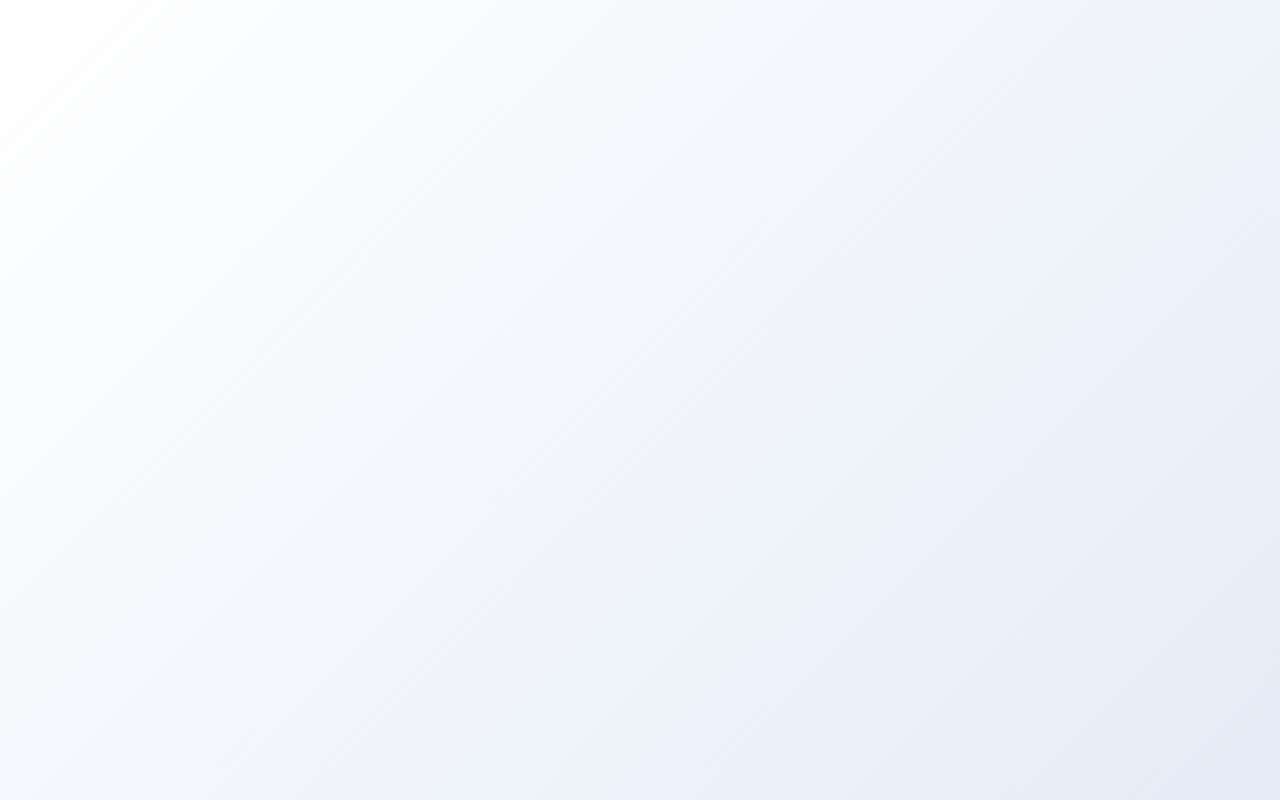
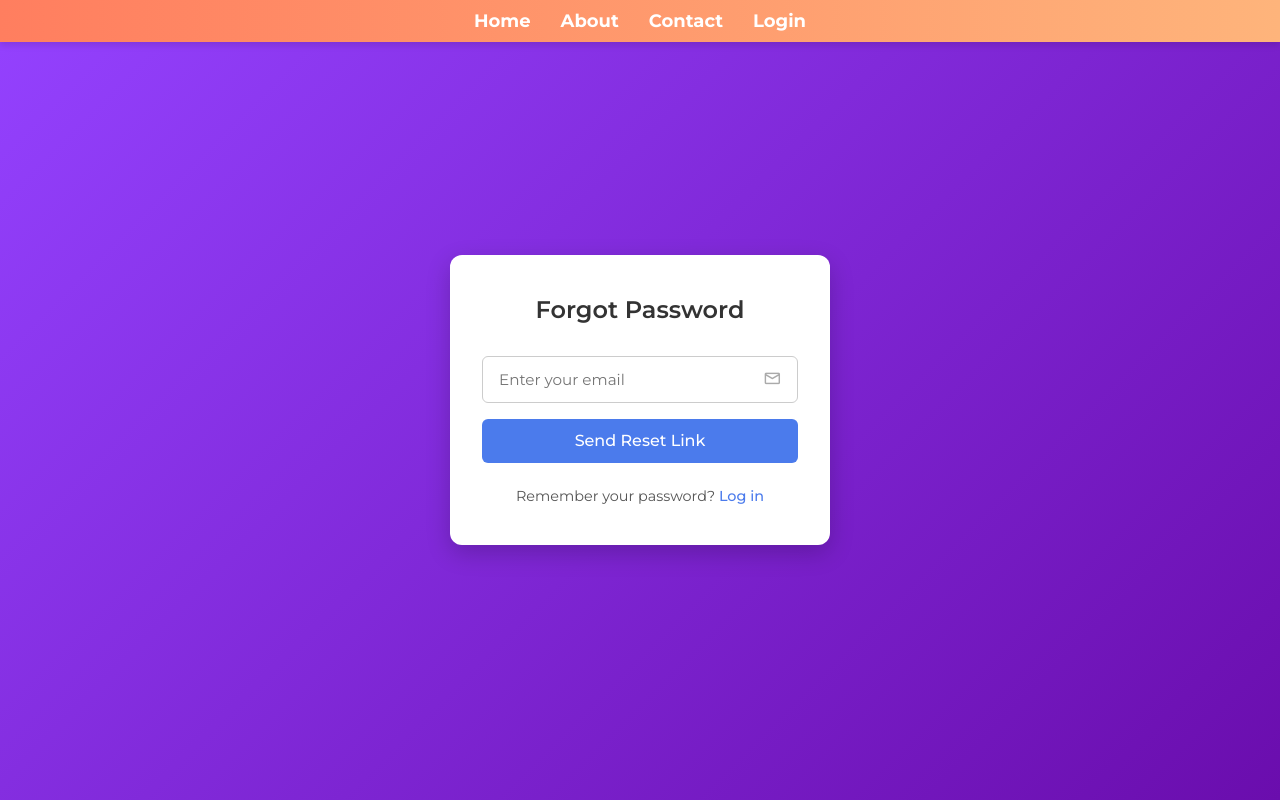
Before and after one commit to xuangand854/EVChargingStationManagementSystem, a React (Vite) app: page /forgot-password in a window 1280 px wide. Before the commit this address had no page. Built offline with nearby package versions, Linux system fonts and the light colour scheme.

Commit message:
feat(ForgotPassword )thêm chức nắng forgot pasword bắng email

```diff
--- a/src/App.jsx
+++ b/src/App.jsx
@@ -6,6 +6,7 @@ import About from "./components/pages/About";
 import Contact from "./components/pages/Contact";
 import Login from "./components/login/Login";
 import Signup from "./components/signpage/Signup";
+import Forgotpassword from "./components/forgotpass/Forgotpassword";
 // import NoPage from "./pages/NoPage";
 
 export default function App() {
@@ -17,7 +18,9 @@ export default function App() {
           <Route path="about" element={<About />} />
           <Route path="contact" element={<Contact />} />
           <Route path="login" element={<Login />} />
-          <Route path="Signup" element={<Signup />} />
+          <Route path="sign-up" element={<Signup />} />
+          <Route path="forgot-password" element={<Forgotpassword />} />
+
         </Route>
       </Routes>
     </BrowserRouter>
--- /dev/null
+++ b/src/components/forgotpass/Forgotpassword.css
@@ -0,0 +1,162 @@
+/* Reset toàn bộ margin/padding và box-sizing */
+html, body, #root {
+  margin: 0;
+  padding: 0;
+  width: 100%;
+  height: 100%;
+  box-sizing: border-box;
+}
+
+@import url('https://fonts.googleapis.com/css2?family=Montserrat:ital,wght@0,100..900;1,100..900&display=swap');
+
+/* Wrapper full screen căn giữa */
+.forgot-wrapper {
+  width: 100%;
+  height: 100%;
+  display: flex;
+  justify-content: center;
+  align-items: center;
+  background: linear-gradient(135deg, #9442ff, #6a0dad);
+  font-family: "Montserrat", sans-serif;
+  overflow: hidden;
+}
+
+/* Container với animation */
+.Forgot-container {
+  background: #fff;
+  padding: 2.5rem 2rem;
+  border-radius: 12px;
+  box-shadow: 0 8px 25px rgba(0, 0, 0, 0.2);
+  width: 380px;
+  max-width: 90%;
+  opacity: 0;
+  transform: translateY(-50px);
+  animation: fadeInUp 0.6s forwards;
+}
+
+@keyframes fadeInUp {
+  to {
+    opacity: 1;
+    transform: translateY(0);
+  }
+}
+
+/* Form title */
+.form-title {
+  text-align: center;
+  font-size: 1.5rem;
+  font-weight: 600;
+  margin-bottom: 2rem;
+  color: #333;
+}
+
+/* Form */
+.Forgot-form {
+  display: flex;
+  flex-direction: column;
+  gap: 1rem;
+}
+
+/* Input wrapper */
+.Forgot-form .input-wrapper {
+  position: relative;
+  width: 100%;
+}
+
+/* Input field */
+.Forgot-form .input-field {
+  width: 100%;
+  padding: 0.8rem 2.5rem 0.8rem 1rem;
+  border: 1px solid #ccc;
+  border-radius: 6px;
+  font-size: 0.95rem;
+  outline: none;
+  transition: border-color 0.2s, box-shadow 0.2s;
+}
+
+.Forgot-form .input-field:focus {
+  border-color: #4b7bec;
+  box-shadow: 0 0 5px rgba(75, 123, 236, 0.5);
+}
+
+/* Input icons */
+.Forgot-form .input-wrapper i {
+  position: absolute;
+  right: 1rem;
+  top: 50%;
+  transform: translateY(-50%);
+  color: #aaa;
+  font-size: 1.2rem;
+}
+
+/* Submit button */
+.Forgot-form .login-button {
+  width: 100%;
+  padding: 0.8rem;
+  background-color: #4b7bec;
+  color: #fff;
+  font-size: 1rem;
+  font-weight: 500;
+  border: none;
+  border-radius: 6px;
+  cursor: pointer;
+  transition: background 0.2s, transform 0.2s;
+}
+
+.Forgot-form .login-button:hover {
+  background-color: #3867d6;
+  transform: translateY(-2px);
+}
+
+/* Link text below form */
+.signup-text {
+  text-align: center;
+  margin-top: 1.5rem;
+  font-size: 0.9rem;
+  color: #555;
+}
+
+.signup-text a {
+  color: #4b7bec;
+  text-decoration: none;
+  font-weight: 500;
+}
+
+.signup-text a:hover {
+  text-decoration: underline;
+}
+
+/* Separator if needed */
+.separator {
+  text-align: center;
+  margin: 1rem 0;
+  position: relative;
+}
+
+.separator span {
+  background: #fff;
+  padding: 0 0.5rem;
+  color: #555;
+  position: relative;
+  z-index: 1;
+}
+
+.separator::before {
+  content: "";
+  position: absolute;
+  top: 50%;
+  left: 0;
+  width: 100%;
+  height: 1px;
+  background: #ccc;
+  transform: translateY(-50%);
+  z-index: 0;
+}
+
+/* Responsive */
+@media (max-width: 400px) {
+  .Forgot-container {
+    padding: 2rem 1rem;
+    width: 95%;
+  }
+}
--- /dev/null
+++ b/src/components/forgotpass/Forgotpassword.jsx
@@ -0,0 +1,27 @@
+import React from "react";
+import InputField from "../account/InputField";
+import { Link } from "react-router-dom";
+import "./ForgotPassword.css";
+
+const ForgotPassword = () => {
+  return (
+    <div className="forgot-wrapper">
+      <div className="Forgot-container">
+        <h2 className="form-title">Forgot Password</h2>
+
+        <form className="Forgot-form">
+          <InputField type="email" placeholder="Enter your email" icon="mail" />
+          <button type="submit" className="login-button">
+            Send Reset Link
+          </button>
+        </form>
+
+        <p className="signup-text">
+          Remember your password? <Link to="/login">Log in</Link>
+        </p>
+      </div>
+    </div>
+  );
+};
+
+export default ForgotPassword;
--- a/src/components/login/Login.jsx
+++ b/src/components/login/Login.jsx
@@ -1,6 +1,7 @@
 import { useEffect } from "react";
 import InputField from "../account/InputField";
 import SocialLogin from "../account/SocialLogin";
+import { Link } from "react-router-dom";
 import "./login.css";
 
 const Login = () => {
@@ -27,11 +28,11 @@ const Login = () => {
         <InputField type="email" placeholder="Email address" icon="mail" />
         <InputField type="password" placeholder="Password" icon="lock" />
 
-        <a href="#" className="forgot-pass-link">Forgot Password?</a>
+        <a href="/forgot-password" className="forgot-pass-link">Forgot Password?</a>
         <button className="login-button">Log In</button>
       </form>
       <p className="signup-text">
-        Don&apos;t have an account? <a href="/sign-up">Sign up now</a>
+        Don&apos;t have an account? <Link to="/sign-up">Sign up now</Link>
       </p>
     </div>
   );
--- a/src/components/login/login.css
+++ b/src/components/login/login.css
@@ -8,21 +8,22 @@
   font-family: "Montserrat", sans-serif;
 }
 
+/* Body background full screen */
 .login-body {
   display: flex;
   align-items: center;
   justify-content: center;
   min-height: 100vh;
   background: #5F41E4;
-
+  overflow: hidden;
 }
 
-
 #root{
-  width :100%;
-  padding: 0 0.6rem;
+  width: 100%;
+  padding: 0;
 }
 
+/* Container form với animation */
 .Login-container{
   max-width:410px;
   margin:0 auto;
@@ -30,8 +31,20 @@
   padding:2rem 1.5rem;
   background:white;
   box-shadow:0 10px 20px rgba(0,0,0,0.1);
+
+  /* animation */
+  opacity: 0;
+  transform: translateY(-50px);
+  animation: fadeInUp 0.6s forwards;
 }
 
+/* Keyframes animation */
+@keyframes fadeInUp {
+  to {
+    opacity: 1;
+    transform: translateY(0);
+  }
+}
 
 .Login-container .form-title{
   text-align:center;
@@ -39,11 +52,11 @@
   font-weight:600;
   margin-bottom:1.87rem;
 }
+
 .Login-container .social-login{
   display:flex;
   gap: 1.31rem;
 }
-
 
 .social-login .social-button{
   display:flex;
@@ -58,16 +71,16 @@
   justify-content:center;
   background:#F9F8FF;
   border:1px solid #D5CBFF;
-  transition:0.3s ease;
+  transition:0.3s ease, transform 0.2s;
 }
 .social-login .social-button:hover{
   background:#f1eff9;
   border-color:#5F41E4;
+  transform: translateY(-2px); /* hover nhẹ */
 }
 
 .social-login .social-button .social-icon{
   width:23px;
-
 }
 
 .Login-container .separator {
@@ -93,6 +106,7 @@
   height:1px;
   background:#bfb3f2;
 }
+
 .Login-form .input-wrapper{
   height:54px;
   width:100%;
@@ -108,17 +122,17 @@
   border-radius:0.31rem;
   border:1px solid #bfb3f2;
   padding :0 1.25rem 0 3.12rem;
-  transition:0.2s ease;
+  transition:0.2s ease, box-shadow 0.2s;
 }
 
 .Login-form .input-wrapper .input-field:focus{
   border-color:#5F41E4;
+  box-shadow: 0 0 5px rgba(95, 65, 228, 0.5); /* thêm hiệu ứng focus */
 }
 
 .Login-form .input-wrapper .input-field::placeholder{
   color:#a395e0;
 }
-
 
 .Login-form .input-wrapper i{
   color:#a395e0;
@@ -166,11 +180,12 @@
   background:#5F41E4;
   margin-top:2.19rem;
   border-radius:0.31rem;
-  transition:0.2s ease;
+  transition:0.2s ease, transform 0.2s;
 }
 
 .Login-form .login-button:hover{
   background:#4320df;
+  transform: translateY(-2px); /* hover nhẹ */
 }
 
 .Login-container .signup-text{
--- a/src/components/signpage/Signup.css
+++ b/src/components/signpage/Signup.css
@@ -18,7 +18,7 @@
   background: #7519e0ff; /* màu nền Signup */
 }
 
-/* Container form */
+/* Container form với animation */
 .Signup-container {
   max-width: 410px;
   margin: 0 auto;
@@ -26,6 +26,19 @@
   padding: 2rem 1.5rem;
   background: white;
   box-shadow: 0 10px 20px rgba(0, 0, 0, 0.1);
+
+  /* animation */
+  opacity: 0;
+  transform: translateY(-50px);
+  animation: fadeInUp 0.6s forwards;
+}
+
+/* Keyframes animation */
+@keyframes fadeInUp {
+  to {
+    opacity: 1;
+    transform: translateY(0);
+  }
 }
 
 /* Tiêu đề form */
@@ -105,11 +118,12 @@
   background: #9a35f3ff;
   margin-top: 2.19rem;
   border-radius: 0.31rem;
-  transition: 0.2s ease;
+  transition: 0.2s ease, transform 0.2s;
 }
 
 .Signup-form .login-button:hover {
   background: #ab33e7ff;
+  transform: translateY(-2px);
 }
 
 /* Text dưới form */
--- a/src/components/signpage/Signup.jsx
+++ b/src/components/signpage/Signup.jsx
@@ -1,5 +1,6 @@
 import React, { useEffect } from "react";
 import "../signpage/Signup.css" // file CSS riêng
+import { Link } from "react-router-dom";
 
 const Signup = () => {
   useEffect(() => {
@@ -65,7 +66,7 @@ const Signup = () => {
       </form>
 
       <p className="signup-text">
-        Already have an account? <a href="/login">Log in</a>
+        Already have an account? <Link to="/login">Log in</Link>
       </p>
     </div>
   );
```
